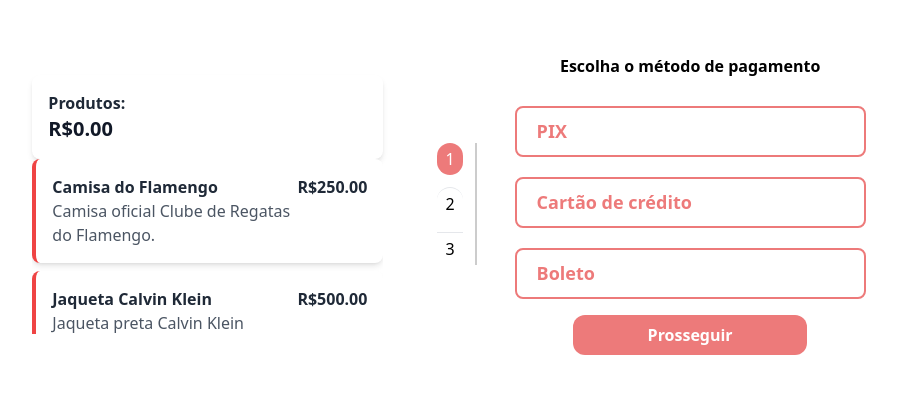
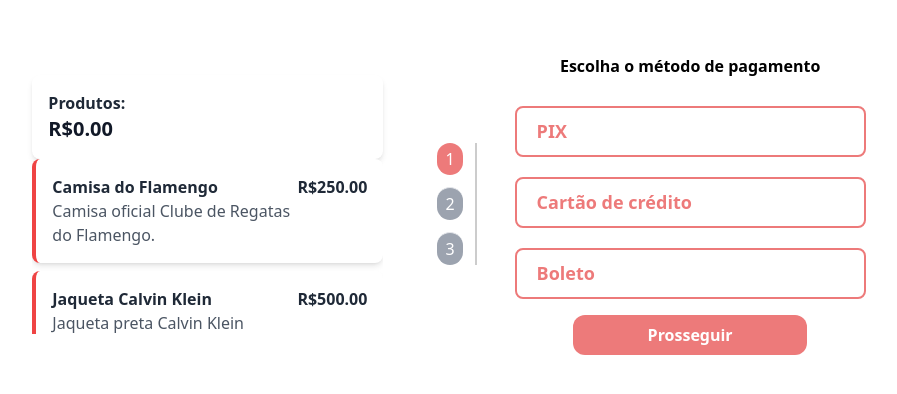
Before and after one commit to andre26z/cart, a Nuxt app: page / in a window 1280 px wide. Shown: the part 196-590 px from the top of the page, without its empty margins (191-1088 px from the left). Built offline with nearby package versions, Linux system fonts and the light colour scheme.

Commit message:
divider ok

```diff
--- a/app.vue
+++ b/app.vue
@@ -29,17 +29,24 @@
       <div class="grid grid-cols-1 divide-y vertical-divider px-3">
         <div class="bg-button rounded-full text-white px-2 py-1 ml-1">1</div>
         <div
-          class="rounded-full px-2 py-1 ml-1 mt-3"
           :class="{
-            'bg-button rounded-full text-white px-2 py-1 ml-1 mt-3':
+            'rounded-full px-2 py-1 ml-1 mt-3 text-white': true,
+            'bg-button':
               paymentMethodSelected === 'PIX' ||
               paymentMethodSelected === 'Cartao de Credito' ||
               paymentMethodSelected === 'Boleto',
+            'bg-gray-400': !(
+              paymentMethodSelected === 'PIX' ||
+              paymentMethodSelected === 'Cartao de Credito' ||
+              paymentMethodSelected === 'Boleto'
+            ),
           }"
         >
           2
         </div>
-        <div class="py-1 ml-1 px-2 mt-3">3</div>
+        <div class="rounded-full px-2 py-1 ml-1 mt-3 bg-gray-400 text-white">
+          3
+        </div>
       </div>
     </div>
     <div class="payment-section">
```
